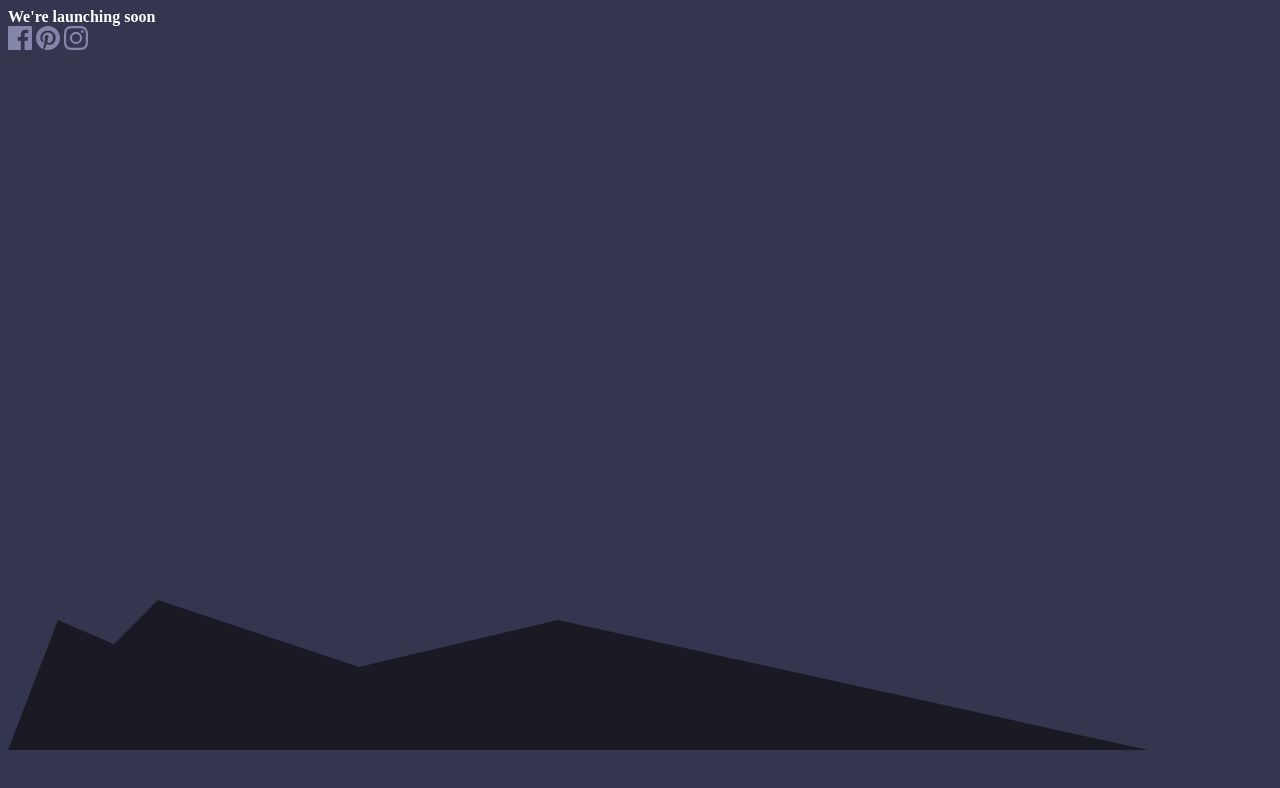
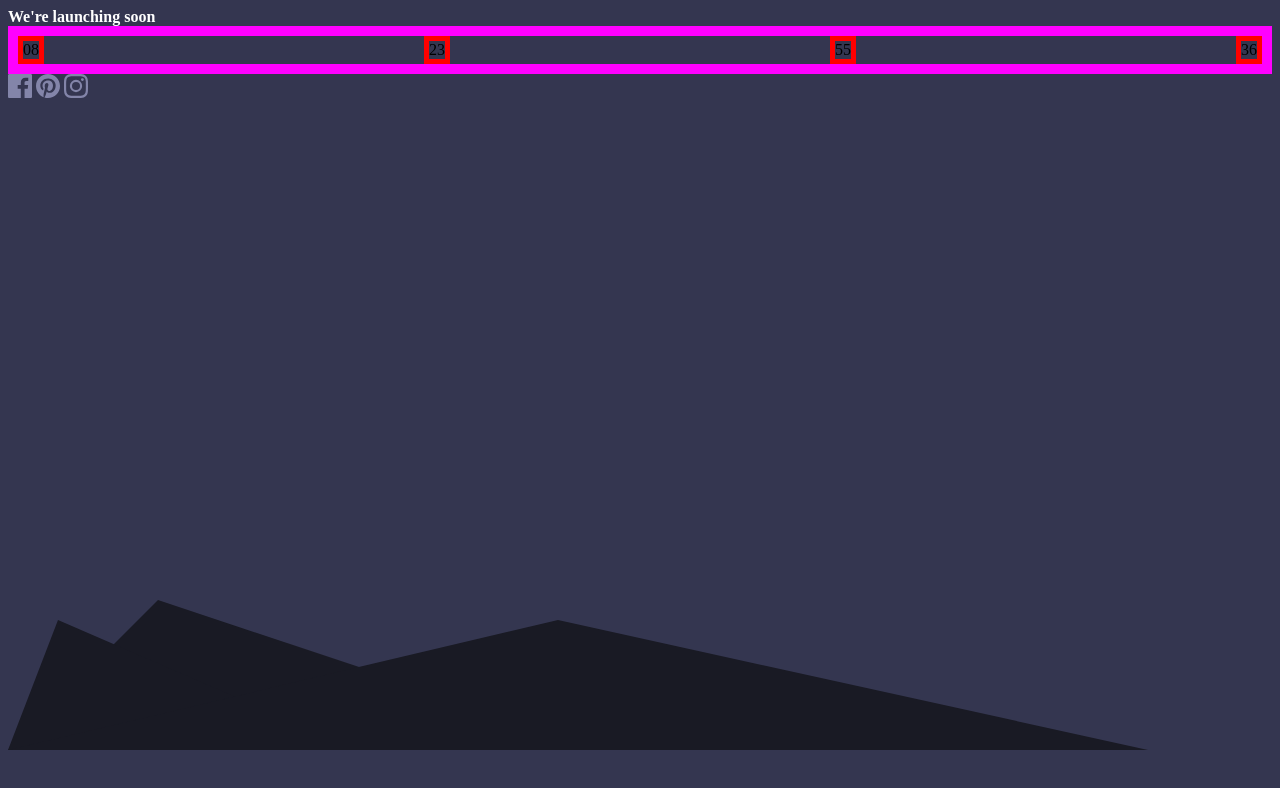
Before and after one commit to 279Roxana/launchcount-down, a plain HTML site: page index.html in a window 1280 px wide. Drawn offline with Linux system fonts and the light colour scheme.

Commit message:
update countdown function and display

```diff
--- a/script.js
+++ b/script.js
@@ -1,13 +1,4 @@
 
-//days hours minutes seconds - all in main
-//one div each insert through dom
-// countdown 08, 23, 55, 41
-// function setup(){
-//     displayCountdown()
-// }
-
-
-function displayCountdown(){
 let countBox = document.querySelector(".countBox")
 let days = document.createElement("div")
 days.className = "days"
@@ -18,60 +9,52 @@ function displayCountdown(){
 let seconds = document.createElement("div")
 seconds.className = "seconds"
 
-   countBox.appendChild(days)
+countBox.append(days)
 countBox.append(hours)
 countBox.append(minutes)
 countBox.append(seconds)
-   console.log(countBox)
 
+function displayTime() {
+  let d = 8;
+  let h = 23;
+  let m = 55;
+  let s = 41;
+
+  setInterval(function () {
+
+    s--
+
+    if (s == 00) {
+      m -= 1;
+      s = 59;
+      s--;
     }
 
-function displayTime(){
-    let d;
-    let h;
-    let m;
-    let s;
-
-    setInterval(function(){
-      // d = 8
-      // h = 23
-      // m = 55
-      // s = 41
-
-
-
-
-      d = d < 10 ? "0" + d : d;
-      h = h < 10 ? "0" + h : h;
-      m = m < 10 ? "0" + m : m;
-      s = s < 10 ? "0" + s : s;
-
-      if(s == 00){
-        s = 59;
-        s--;
-      }else{
-        s= 0;
-      }
-      if(m == 00 ){
+    if (m == 00) {
+      h -= 1
       m = 59;
       m--
     }
 
-      // if(h == 00){
-      //     h = 23;
-      //     d --;
-      // }
-
-
-//       console.log(d)
-//       console.log(h)
-// console.log(m)
-// console.log(s)
-    }, 1000)
-    console.log(`${d} : ${h} : ${m} : ${s}`)
-     return `${d} : ${h} : ${m} : ${s}`
+    if (h == 00) {
+      d -= 1
 
     }
 
-displayCountdown()
+    console.log(`${d} : ${h} : ${m} : ${s}`)
+    days.innerHTML = d;
+    hours.innerHTML = h;
+    minutes.innerHTML = m;
+    seconds.innerHTML = s;
+
+    return `${d} : ${h} : ${m} : ${s}`
+  }, 1000)
+
+  s = s < 10 ? "0" + s : s;
+  m = m < 10 ? "0" + m : m;
+  h = h < 10 ? "0" + h : h;
+  d = d < 10 ? "0" + d : d;
+
+}
+
 displayTime()
--- a/stylesheet.css
+++ b/stylesheet.css
@@ -38,6 +38,14 @@ body {
     z-index: 1;
 }
 
-div {
-    border-color: red;
+.days, .hours, .minutes, .seconds {
+    border: 5px solid red;
+
+    z-index: 1;
 }
+.countBox {
+    border: 10px solid magenta;
+    display: flex;
+    flex-direction: row;
+    justify-content: space-between;
+}
```
Lines whose indentation alone changed are shown as unchanged.
